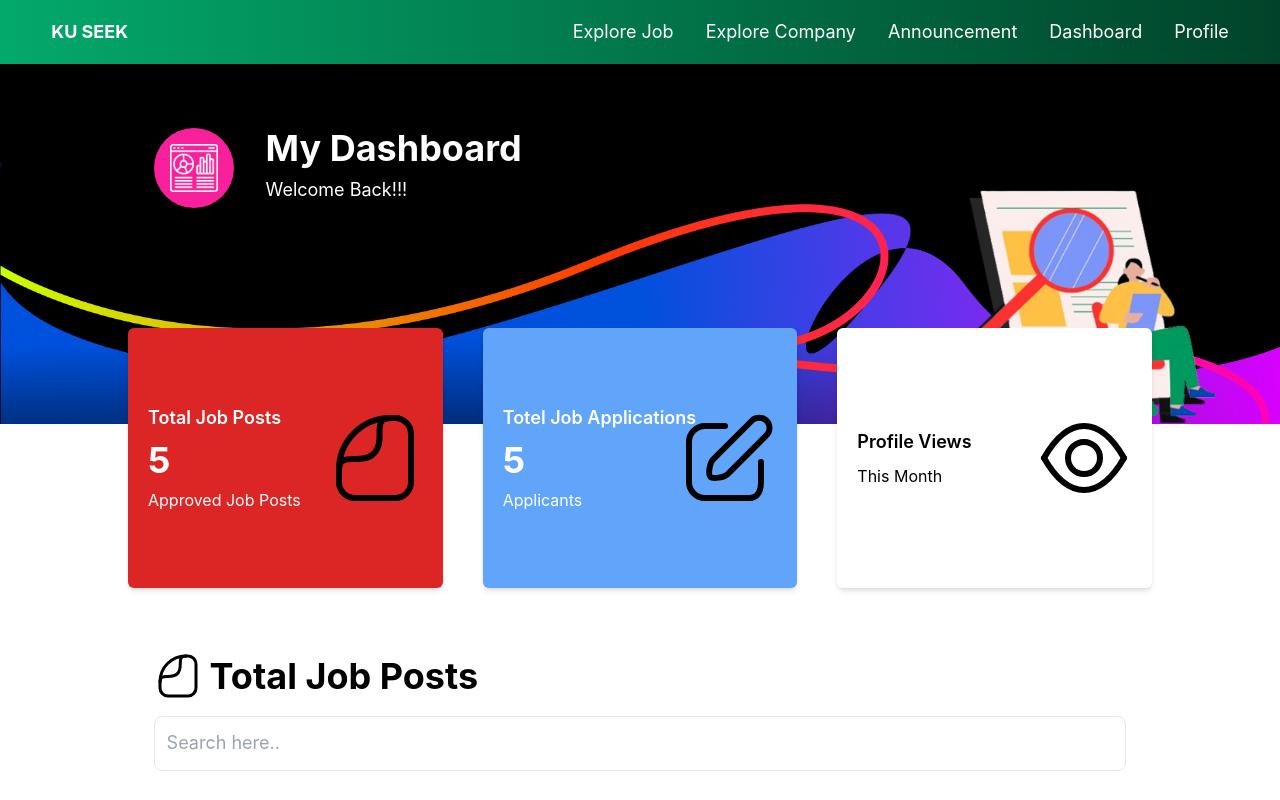
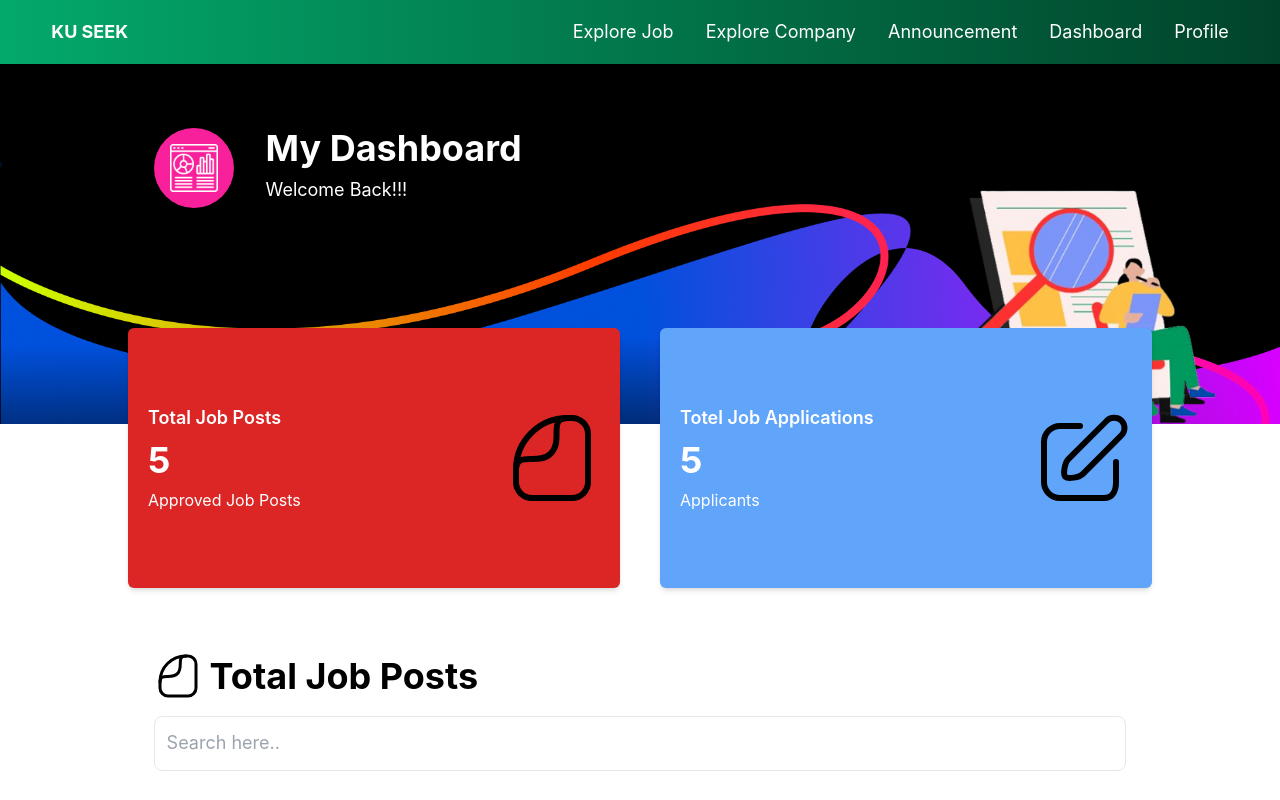
Before and after one commit to KU-jobapp-guys/KU-Seek, a Vue app in the folder frontend/: page /company/dashboard in a window 1280 px wide. Shown: the top 800 px of the page. Built offline with nearby package versions, Linux system fonts and the light colour scheme.

Commit message:
delete the profile views in Company Dashboard

```diff
--- a/frontend/package.json
+++ b/frontend/package.json
@@ -17,7 +17,7 @@
     "format": "prettier --write src/"
   },
   "dependencies": {
-    "@fortawesome/fontawesome-free": "^7.0.0",
+    "@fortawesome/fontawesome-free": "^7.1.0",
     "@headlessui/vue": "^1.7.23",
     "@heroicons/vue": "^2.2.0",
     "lucide-vue-next": "^0.542.0",
--- a/frontend/src/views/CompanyDashboardView.vue
+++ b/frontend/src/views/CompanyDashboardView.vue
@@ -61,7 +61,7 @@ onMounted(() => {
 
     <!-- Dashboard Stat Cards -->
     <div
-      class="relative -mt-16 md:-mt-24 px-[6vw] md:px-[10vw] grid grid-cols-1 md:grid-cols-3 gap-y-6 md:gap-x-10"
+      class="relative -mt-16 md:-mt-24 px-[6vw] md:px-[10vw] grid grid-cols-1 md:grid-cols-2 gap-y-6 md:gap-x-10"
     >
       <div class="cursor-pointer" @click="toggleSection('total')">
         <DashboardStatCard
@@ -88,16 +88,6 @@ onMounted(() => {
               ? 'bg-blue-600 rounded-md text-white shadow-md overflow-hidden'
               : 'bg-blue-400 rounded-md text-white shadow-md overflow-hidden'
           "
-        />
-      </div>
-
-      <div class="cursor-pointer">
-        <DashboardStatCard
-          title="Profile Views"
-          :value="profileView"
-          description="This Month"
-          :icon="searchIcon"
-          :cardClass="'bg-white rounded-md text-black shadow-md overflow-hidden'"
         />
       </div>
     </div>
```
Also changed, not shown: 1 other file (tests, documents, lock files or other folders).
